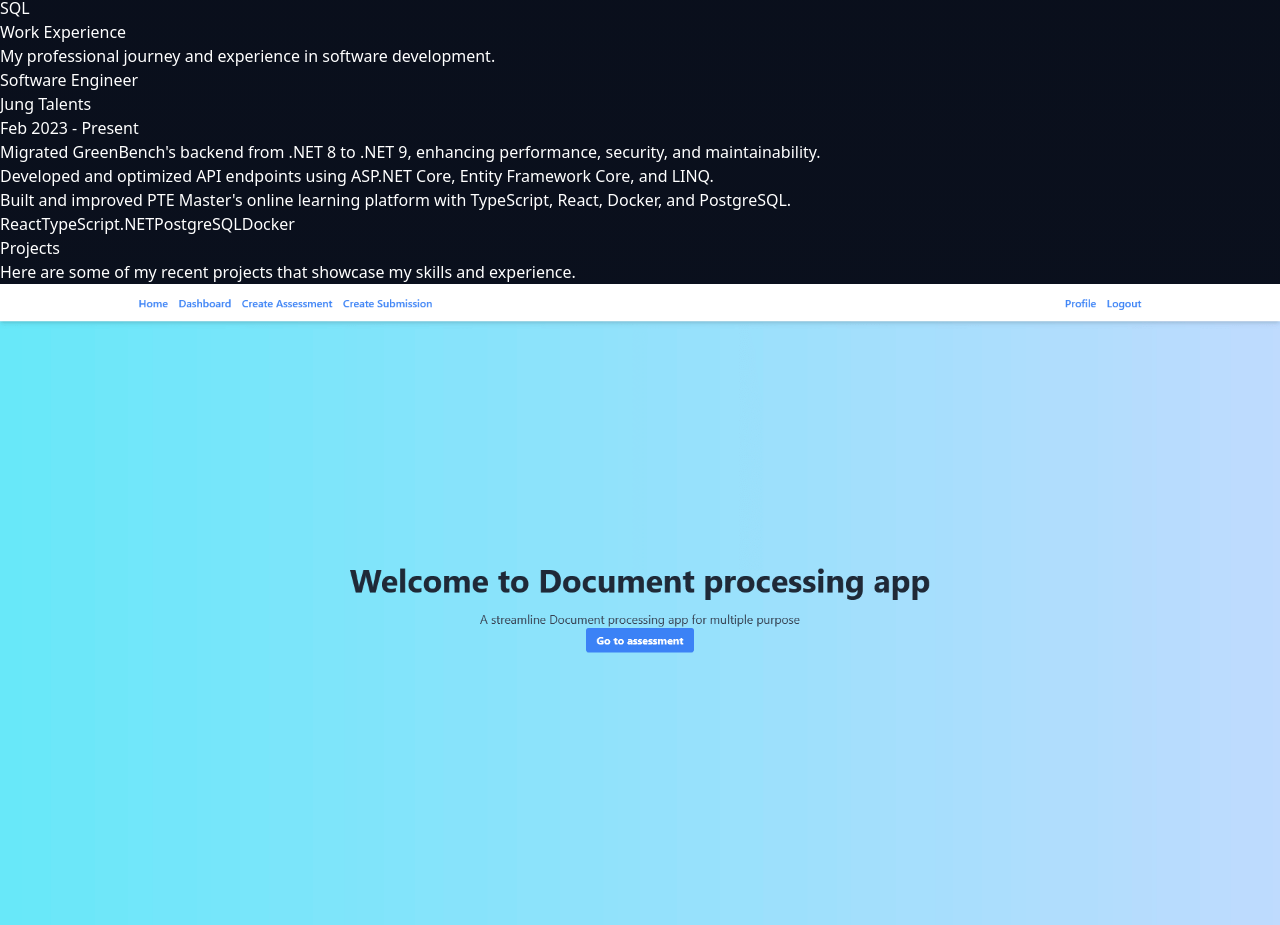
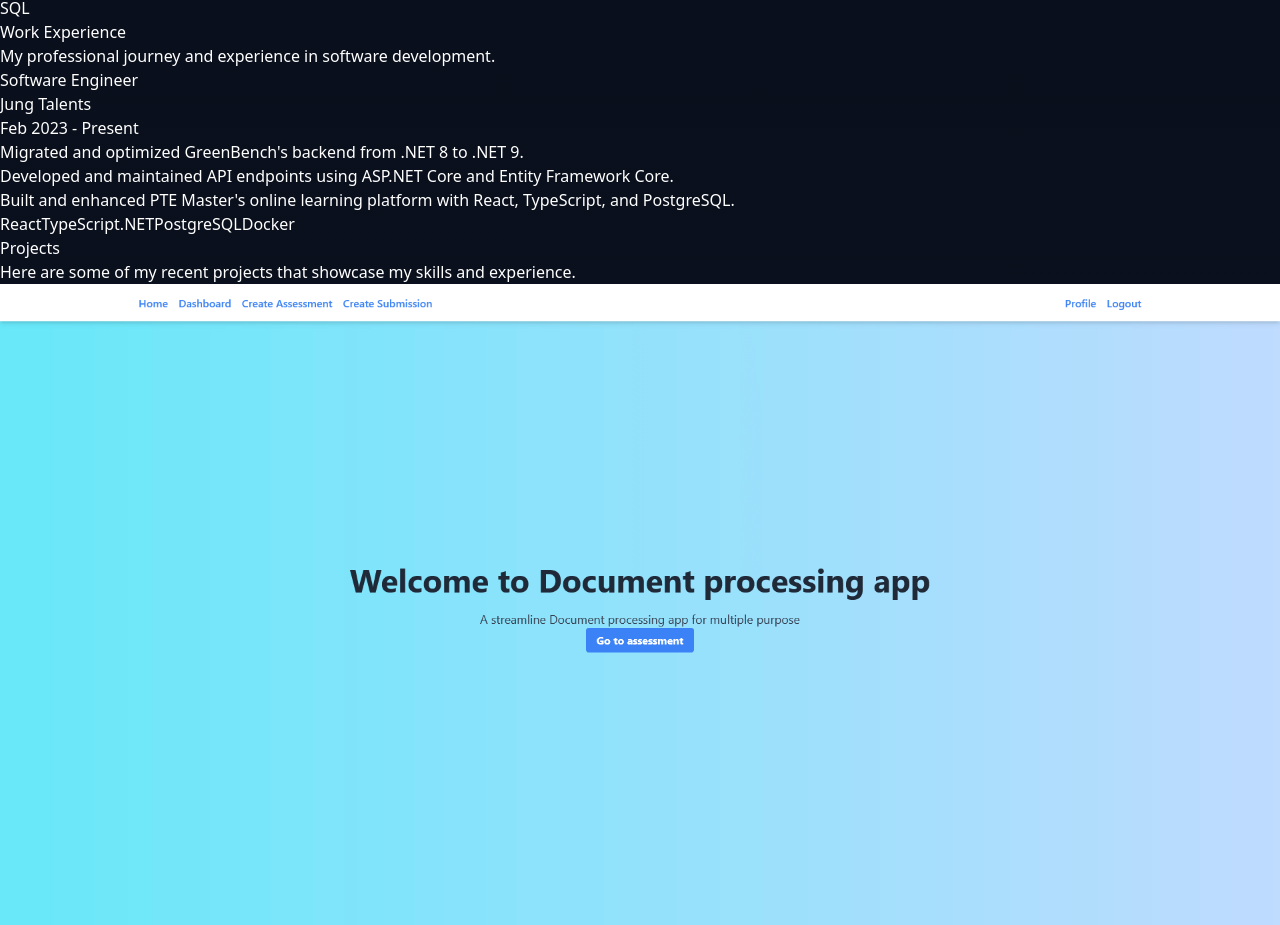
Before and after one commit to ctru0009/portfolio, a React (Vite) app: page / in a window 1280 px wide. Shown: the part 3232-4157 px from the top of the page. Built offline with nearby package versions, Linux system fonts and the light colour scheme.

Commit message:
Refactor WorkData responsibilities for clarity and conciseness

```diff
--- a/src/data/data.ts
+++ b/src/data/data.ts
@@ -97,9 +97,9 @@ const WorkData: WorkInterface[] = [
     company: "Jung Talents",
     period: "Feb 2023 - Present",
     responsibilities: [
-      "Migrated GreenBench's backend from .NET 8 to .NET 9, enhancing performance, security, and maintainability.",
-      "Developed and optimized API endpoints using ASP.NET Core, Entity Framework Core, and LINQ.",
-      "Built and improved PTE Master's online learning platform with TypeScript, React, Docker, and PostgreSQL.",
+      "Migrated and optimized GreenBench's backend from .NET 8 to .NET 9.",
+      "Developed and maintained API endpoints using ASP.NET Core and Entity Framework Core.",
+      "Built and enhanced PTE Master's online learning platform with React, TypeScript, and PostgreSQL.",
     ],
     technologies: ["React", "TypeScript", ".NET", "PostgreSQL", "Docker"],
   },
```
